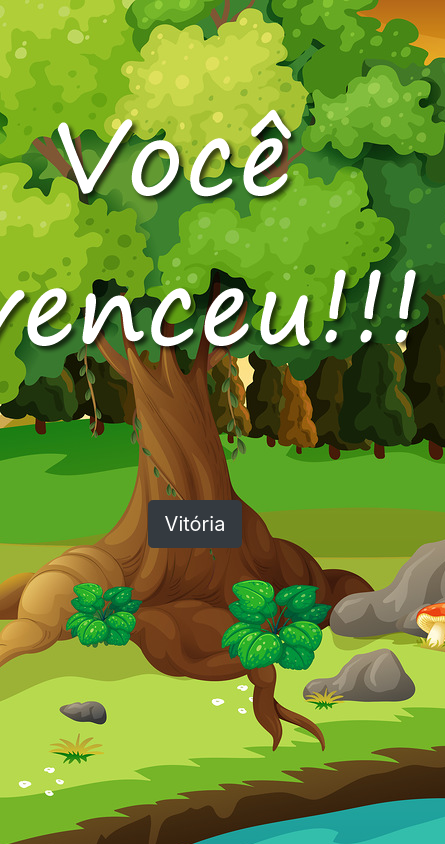
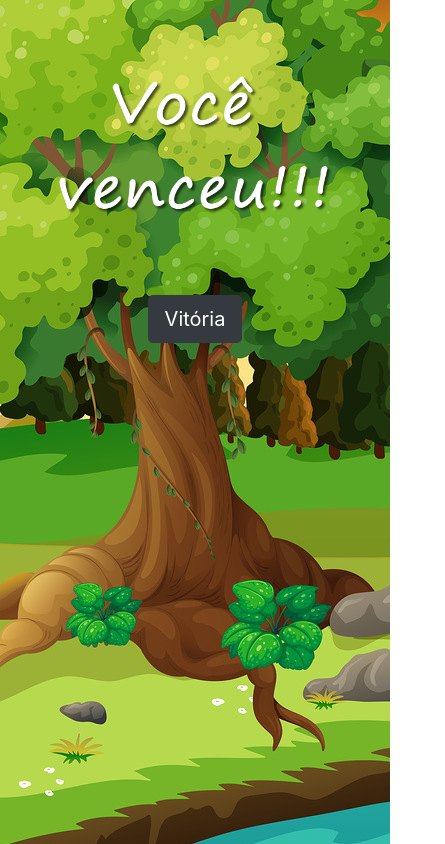
Before and after one commit to RodrigoOSilva/JogoKillBugs, a plain HTML site: page vitoria.html in a window 390 px wide. Shown: the whole page, 445 px wide, since content can reach past the window. Drawn offline with nearby package versions, Linux system fonts and the light colour scheme.

Commit message:
css
redimencionar o tamanho das imagens de vitória e game over

```diff
--- a/estilo.css
+++ b/estilo.css
@@ -56,12 +56,18 @@ body {
 
 /*/ Extra small devices (portrait phones, less than 576px)*/
 @media (max-width: 575.98px) {
-   .menuimg{
+   .menuimg, .vitoriaimg, .gameoverimg {
+       margin-top: 15px;
        width: 300px;
        height: 280px;
    }
+
    body{
         background-image: url(imagens/imagens/bg.jpg);
         background-size: initial;
     }
+
+
+
+
 }
--- a/vitoria.html
+++ b/vitoria.html
@@ -16,7 +16,7 @@
         <div class="row">
             <div class="col">
                 <div class="d-flex justify-content-center">
-                <img src="imagens/imagens/vitoria.png">
+                <img class="vitoriaimg" src="imagens/imagens/vitoria.png">
                 </div>
             </div>
         </div>
```
Also changed, not shown: gameover.html (+1 -1 lines).
